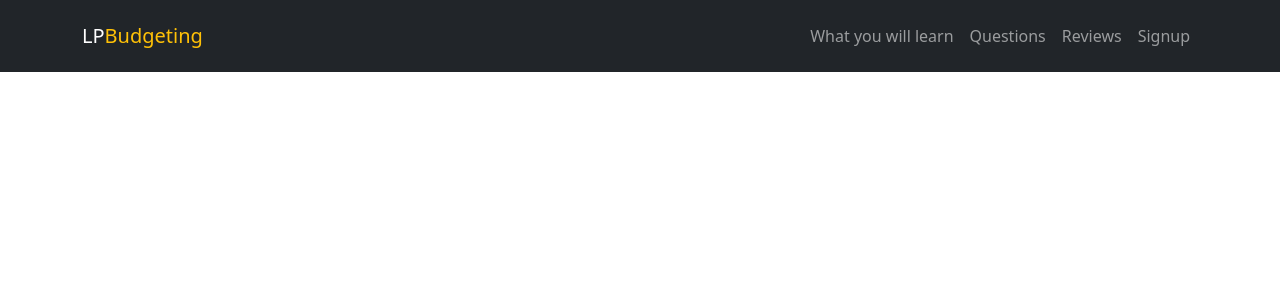
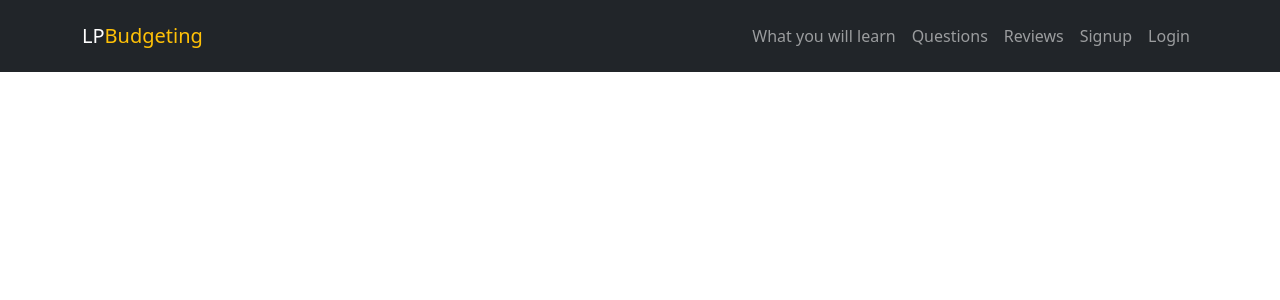
Before and after one commit to LukaP123456/budgeting-website, a PHP site: page /login-page.php in a window 1280 px wide. Shown: the top 300 px of the page. Run offline with PHP 8.4, Linux system fonts and the light colour scheme; some libraries are stand-ins or nearby versions.

Commit message:
registration stuff

```diff
--- a/header.php
+++ b/header.php
@@ -40,7 +40,6 @@
 
                             <a href='includes/login.inc.php' class='nav-link' data-bs-toggle="modal" data-bs-target="#login_modal">Login</a>
 
-
                         </li><li class='nav-item'>
                     <?php
                     }
--- a/includes/modal_form.php
+++ b/includes/modal_form.php
@@ -9,7 +9,7 @@
             </div>
 
             <div class="modal-body">
-                <p class="lead">Fill out this form to make an account</p>
+                <p class="lead">Fill out this form we will get back to you</p>
                 <!-- Form -->
                 <form method="POST" action="./includes/signup.inc.php">
                     <div class="mb-3">
--- a/includes/signup.inc.php
+++ b/includes/signup.inc.php
@@ -2,20 +2,18 @@
 if (isset($_POST['registruj']))
 {
     //Grab data from the form
+    $username = $_POST["username"];
     $pwd = $_POST["password"];
     $pwdRepeat = $_POST["pwdRepeat"];
     $email = $_POST["email"];
     $full_name = $_POST["full-name"];
-
-    //Check if the email exists
-    $check_email_query="SELECT * FROM accounts where users_email = '$email' LIMIT 1";
 
     //Instanciranje klase SignupContr
     include "../classes/dbh.classes.php";
     include "../classes/signup.classes.php";
     include "../classes/signup-contr.classes.php";
 
-    $signup = new SignupContr($pwd,$pwdRepeat,$email,$full_name);
+    $signup = new SignupContr($username,$pwd,$pwdRepeat,$email,$full_name);
 
     //Running error handlers and using signup
 
--- a/login-page.php
+++ b/login-page.php
@@ -48,7 +48,6 @@
                 </li>
                 <li>
                     <?php
-                    //If a user logs in a sessions type userid is set and because of that the users id is written out and login link is changed yo logout
                     if (isset($_SESSION["userid"])){
                     ?>
                 <li class='nav-item'>
@@ -61,7 +60,10 @@
                     }else{
                     ?>
                 <li class='nav-item'>
-                    <a href='./includes/login-modal.php' class='nav-link'>Signup</a>
+                    <a href='REGISTRATION_STUFF/modal_form.php' class='nav-link'>Signup</a>
+                </li><li class='nav-item'>
+                <li class='nav-item'>
+                    <a href='login-page.php' class='nav-link'>Login</a>
                 </li><li class='nav-item'>
                     <?php
                     }
```
Also changed, not shown: classes/signup-contr.classes.php (+1 -17 lines).
